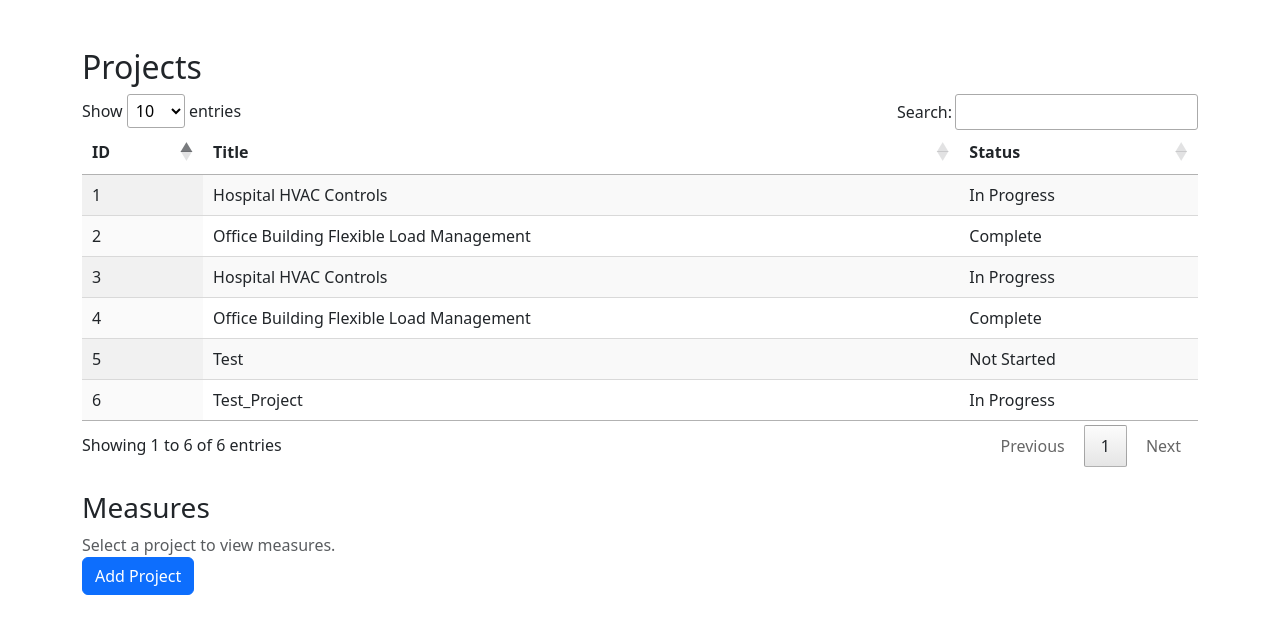
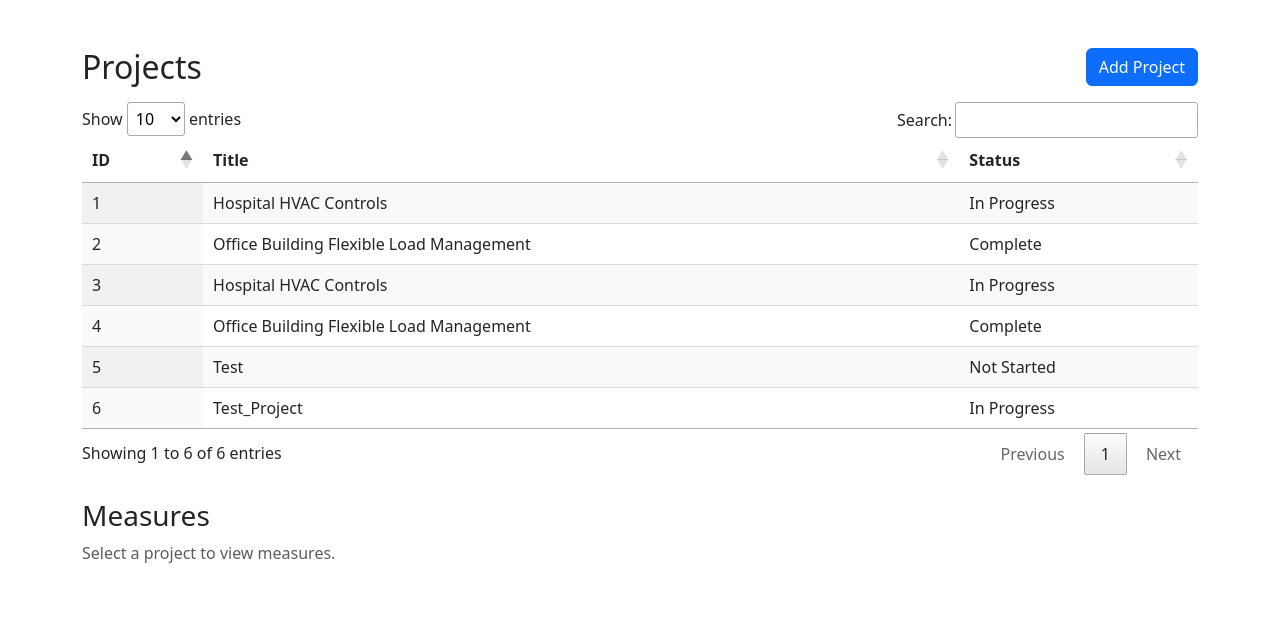
Before and after one commit to vcaristo/energy_modeling_software_interview, a Flask app: page / in a window 1280 px wide. Shown: the top 634 px of the page. Run offline with Flask 3, Linux system fonts and the light colour scheme; some libraries are stand-ins or nearby versions.

Commit message:
move 'add project' button; drop-down menu for project status

```diff
--- a/src/app/templates/index.html
+++ b/src/app/templates/index.html
@@ -14,7 +14,10 @@
 </head>
 
 <body class="container mt-5">
-    <h2>Projects</h2>
+    <div class="d-flex justify-content-between align-items-center mb-3">
+        <h2 class="mb-0">Projects</h2>
+        <button class="btn btn-primary" data-bs-toggle="offcanvas" data-bs-target="#addProjectCanvas">Add Project</button>
+      </div>
     <table id="project-table" class="display">
         <thead><tr><th>ID</th><th>Title</th><th>Status</th></tr></thead>
         <tbody>
@@ -117,9 +120,6 @@ $(document).ready(function() {
 });
   </script>
 
-    <!--Add Project button-->
-    <button class="btn btn-primary mb-3" data-bs-toggle="offcanvas" data-bs-target="#addProjectCanvas">Add Project</button>
-
     <!---sidebar element-->
     <div class="offcanvas offcanvas-end" tabindex="-1" id="addProjectCanvas" aria-labelledby="addProjectLabel">
         <div class="offcanvas-header">
@@ -132,11 +132,18 @@ $(document).ready(function() {
               <label for="project-title" class="form-label">Title</label>
               <input type="text" class="form-control" id="project-title" required>
             </div>
+
             <div class="mb-3">
               <label for="project-status" class="form-label">Status</label>
-              <input type="text" class="form-control" id="project-status" required>
+              <select class="form-select" id="project-status" required>
+                <option value="" disabled selected>Select status</option>
+                <option value="Not Started">Not Started</option>
+                <option value="In Progress">In Progress</option>
+                <option value="Complete">Complete</option>
+              </select>
             </div>
             <button type="submit" class="btn btn-success">Add Project</button>
+
           </form>
         </div>
       </div>
```
Also changed, not shown: db/application_example.db.
